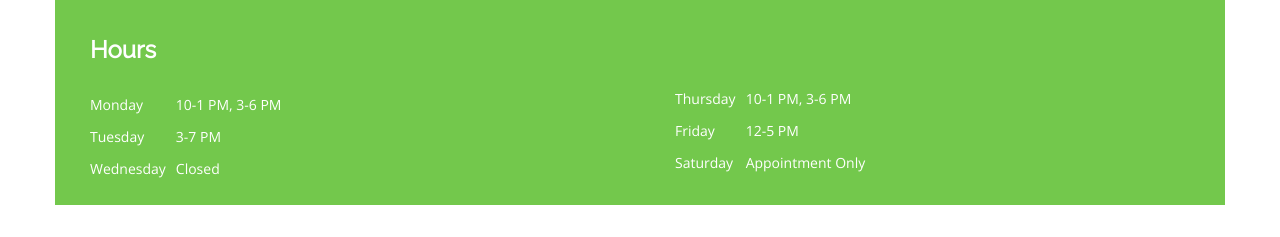
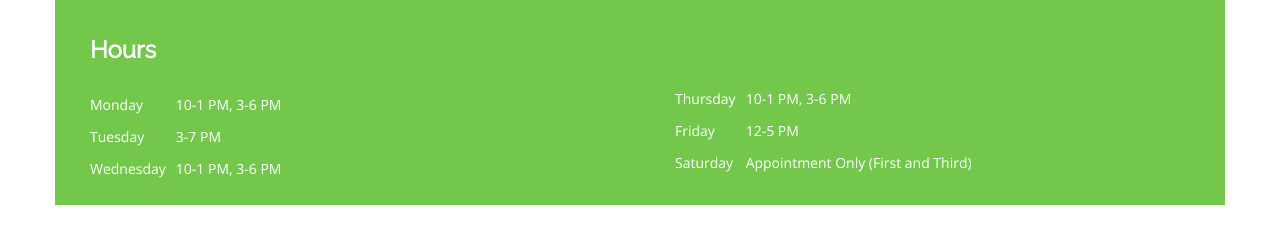
Before and after one commit to dpaster52/gh-pages, a website: page index.html in a window 1280 px wide. Shown: the part 1743-1980 px from the top of the page. Drawn offline with nearby package versions, Linux system fonts and the light colour scheme; a web font is replaced by a local one.

Commit message:
Updated hours

```diff
--- a/index.html
+++ b/index.html
@@ -205,7 +205,7 @@ At Alleviation Wellness Chiropractic, we work with expecting mothers throughout
                   </tr>
                   <tr>
                     <td>Wednesday</td>
-                    <td>Closed</td>
+                    <td>10-1 PM, 3-6 PM</td>
                   </tr>
                 </tbody>
               </table>
@@ -227,7 +227,7 @@ At Alleviation Wellness Chiropractic, we work with expecting mothers throughout
                   </tr>
                   <tr>
                     <td>Saturday</td>
-                    <td>Appointment Only</td>
+                    <td>Appointment Only (First and Third)</td>
                   </tr>
                 </tbody>
               </table>
```
